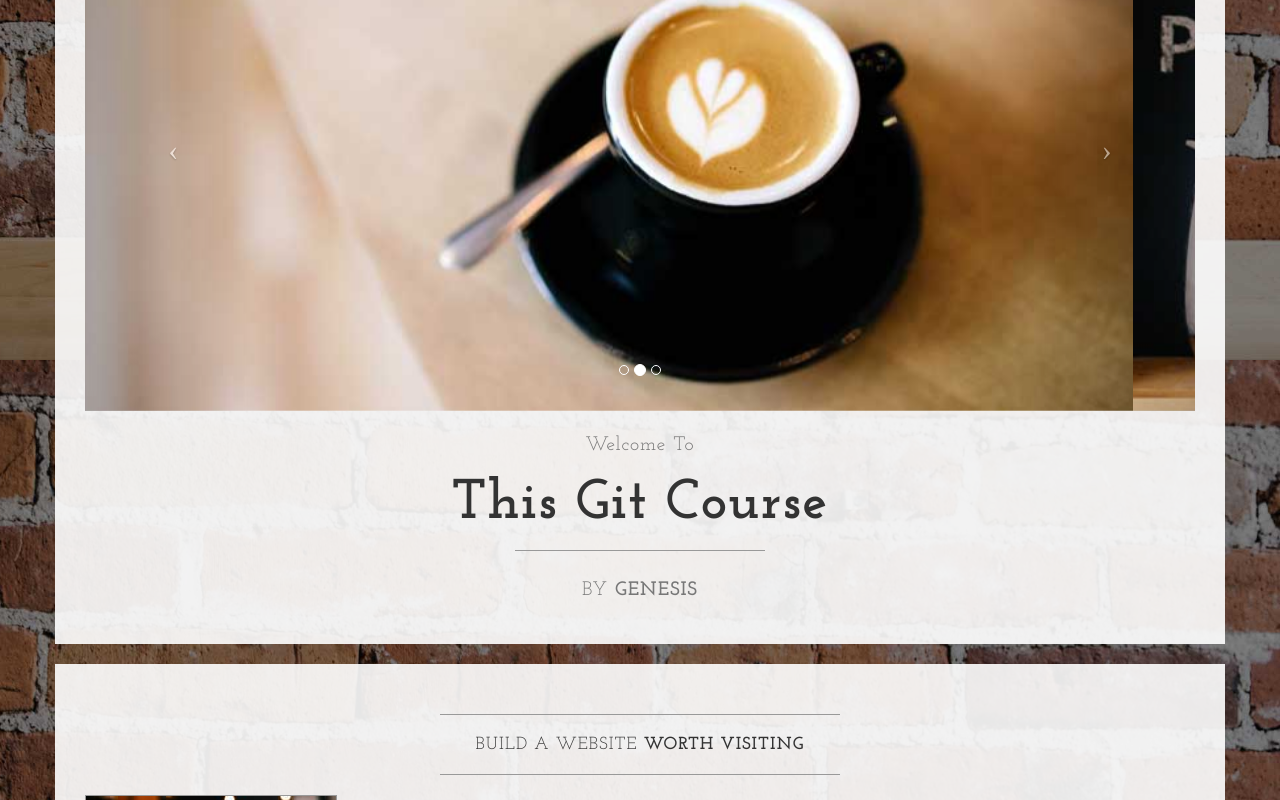
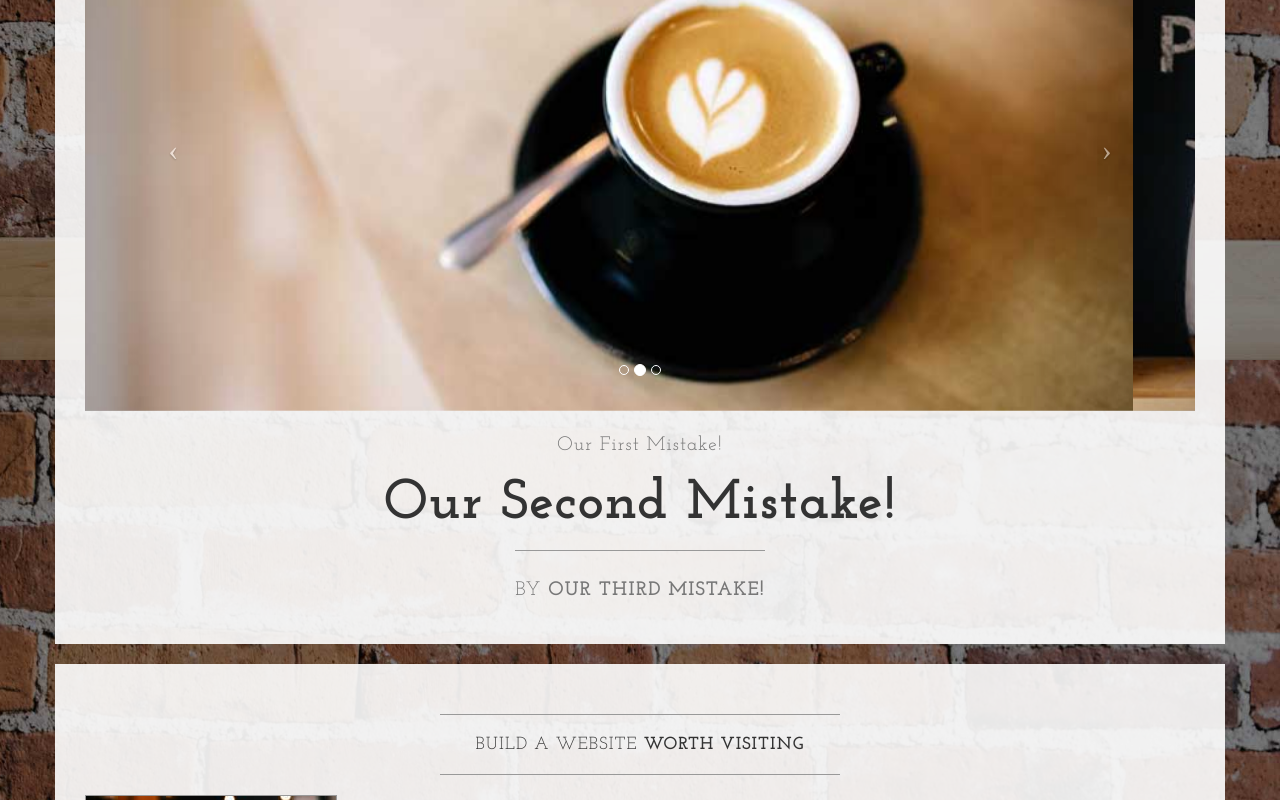
Before and after one commit to zeuslaurence/Learnable-GIT-Course, a plain HTML site: page startbootstrap-business-casual-gh-pages/index.html in a window 1280 px wide. Shown: the part 440-1240 px from the top of the page. Drawn offline with nearby package versions, Linux system fonts and the light colour scheme.

Commit message:
Comitting our third mistake, we left the other two in place

```diff
--- a/startbootstrap-business-casual-gh-pages/index.html
+++ b/startbootstrap-business-casual-gh-pages/index.html
@@ -106,13 +106,13 @@
                         </a>
                     </div>
                     <h2 class="brand-before">
-                        <small>Welcome to</small>
+                        <small>Our First Mistake!</small>
                     </h2>
-                    <h1 class="brand-name">This Git Course</h1>
+                    <h1 class="brand-name">Our Second Mistake!</h1>
                     <hr class="tagline-divider">
                     <h2>
                         <small>By
-                            <strong>Genesis</strong>
+                            <strong>Our Third Mistake!</strong>
                         </small>
                     </h2>
                 </div>
```
